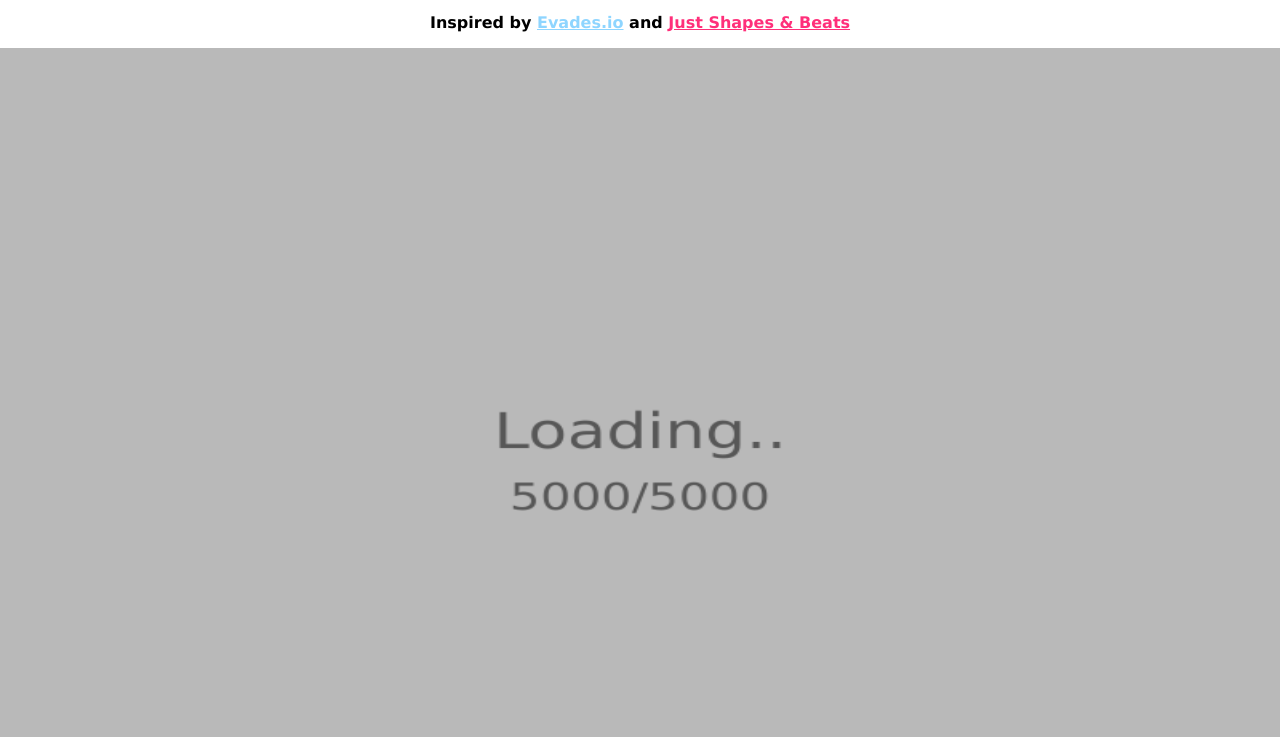
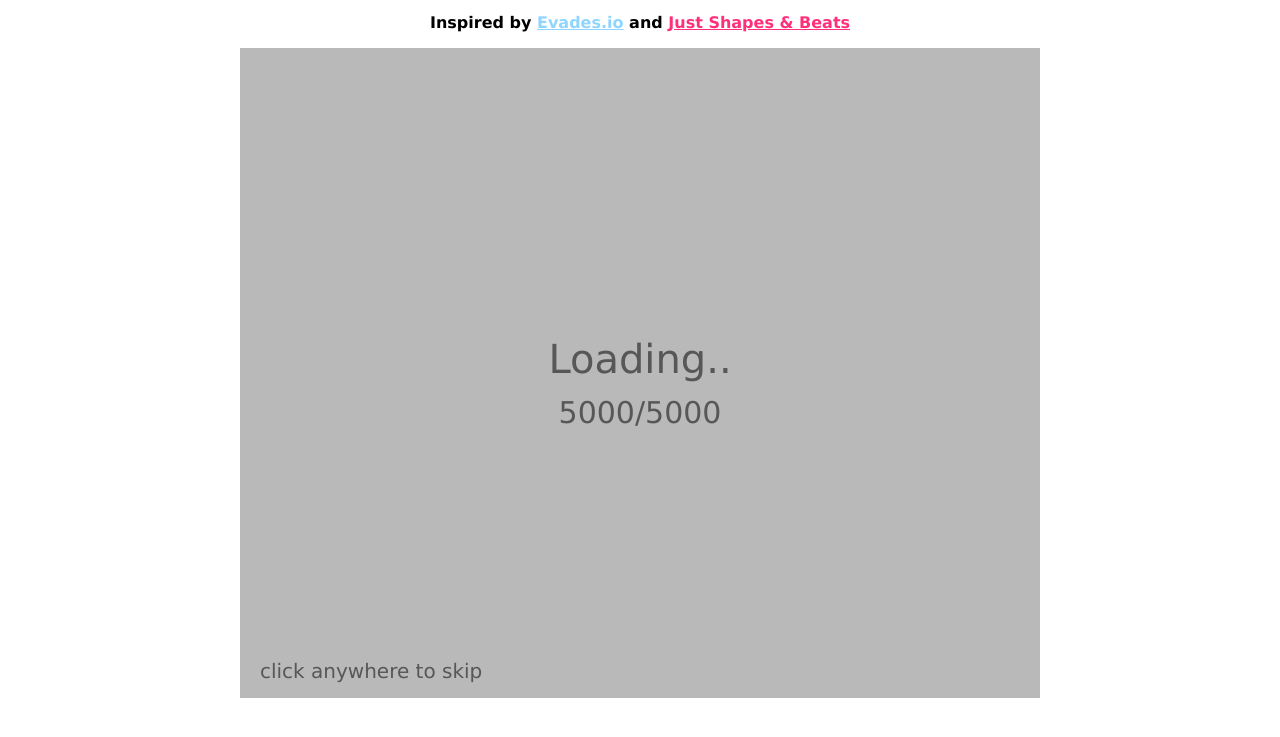
Before and after one commit to divinity-m/dodge.io, a plain HTML site: page index.html in a window 1280 px wide. Shown: the part 45-782 px from the top of the page. Drawn offline with Linux system fonts and the light colour scheme.

Commit message:
Update index.html

```diff
--- a/index.html
+++ b/index.html
@@ -22,12 +22,9 @@
                 font-family: 'Lucida Sans', 'Lucida Sans Regular', 'Lucida Grande', 'Lucida Sans Unicode', Geneva, Verdana, sans-serif;
             }
             #game {
-                width: 100%;
-                height: auto;
-                max-width: 100vw;
-                max-height: 100vh;
-                display: block;
-                margin: 0 auto;
+                width: 800px;
+                height: 650px;
+                margin: auto;
                 pointer-events: none;
             }
             .no-cursor html,
```
